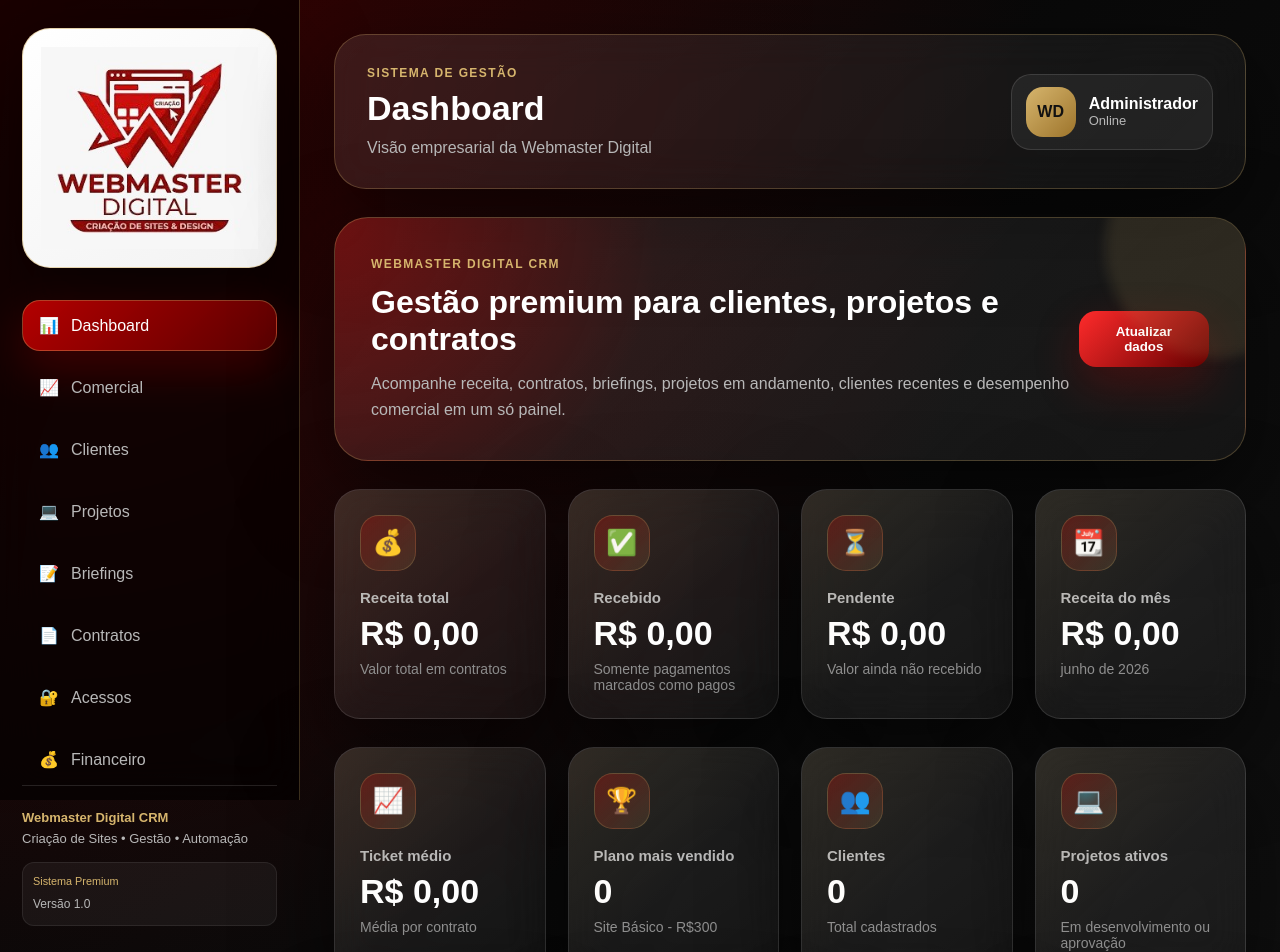
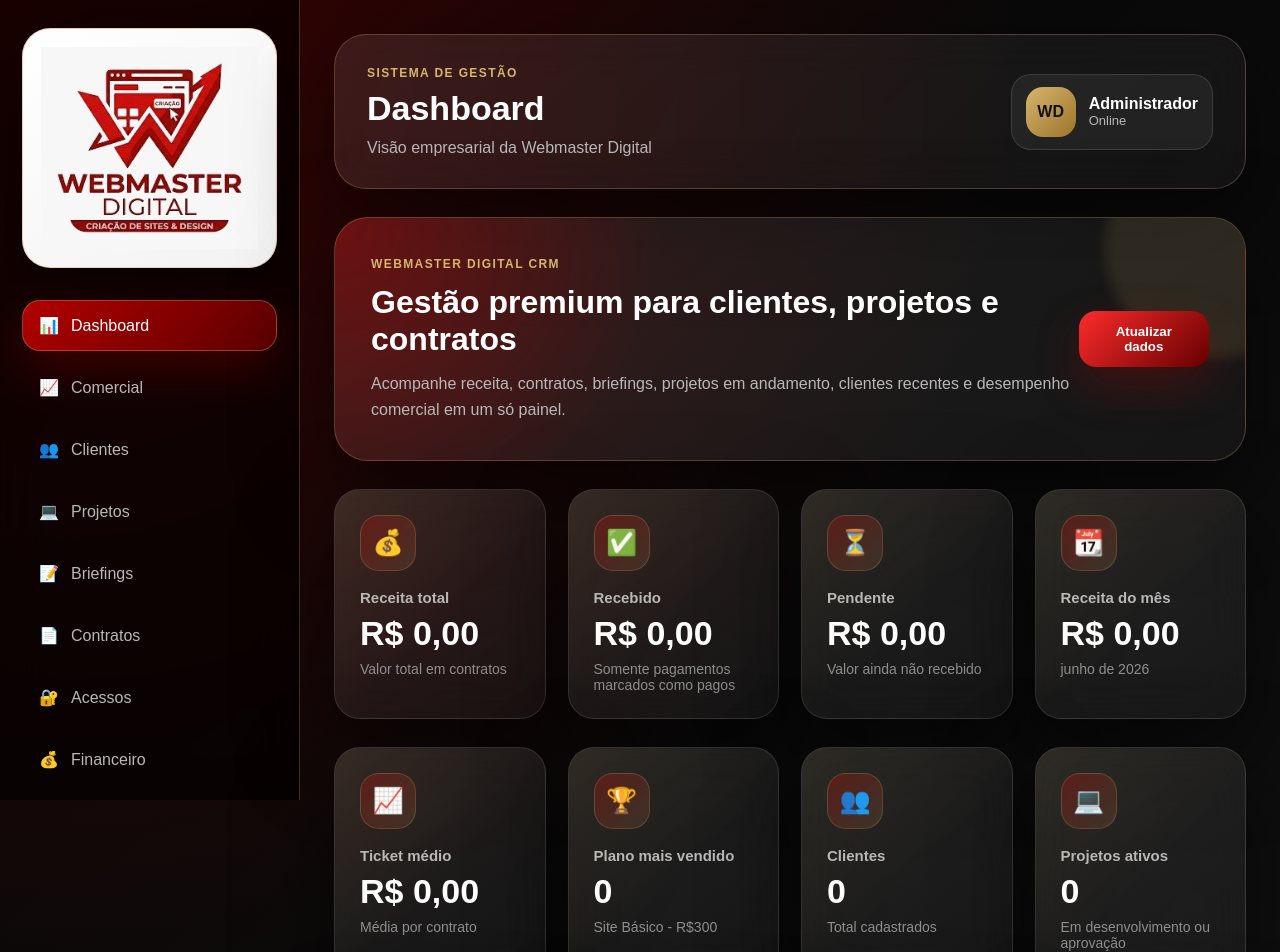
Before and after one commit to PauloHp227/webmaster-client-system, a Next.js app: page / in a window 1280 px wide. Shown: the top 952 px of the page. Built offline with nearby package versions, Linux system fonts and the light colour scheme; no server answers; the database is empty.

Commit message:
Corrigido menu lateral completo

```diff
--- a/app/globals.css
+++ b/app/globals.css
@@ -70,12 +70,17 @@
   background: rgba(0, 0, 0, 0.58);
   border-right: 1px solid var(--border-gold);
   backdrop-filter: blur(22px);
+
   display: flex;
   flex-direction: column;
   justify-content: space-between;
+
   position: sticky;
   top: 0;
   height: 100vh;
+
+  overflow-y: auto;
+  overflow-x: hidden;
 }
 
 .logo-area {
@@ -96,6 +101,7 @@
   display: flex;
   flex-direction: column;
   gap: 11px;
+  padding-bottom: 30px;
 }
 
 .menu-link {
@@ -223,6 +229,12 @@
   background: rgba(214, 181, 109, 0.12);
   border-radius: 50%;
   filter: blur(6px);
+  pointer-events: none;
+}
+
+.hero-panel > * {
+  position: relative;
+  z-index: 2;
 }
 
 .hero-panel span {
@@ -979,3 +991,23 @@
     width: 100%;
   }
 }
+
+/* SIDEBAR SCROLL FIX */
+
+.sidebar::-webkit-scrollbar {
+  width: 6px;
+}
+
+.sidebar::-webkit-scrollbar-track {
+  background: transparent;
+}
+
+.sidebar::-webkit-scrollbar-thumb {
+  background: rgba(214, 181, 109, 0.35);
+  border-radius: 999px;
+}
+
+.sidebar-footer {
+  margin-top: 20px;
+  flex-shrink: 0;
+}
```
